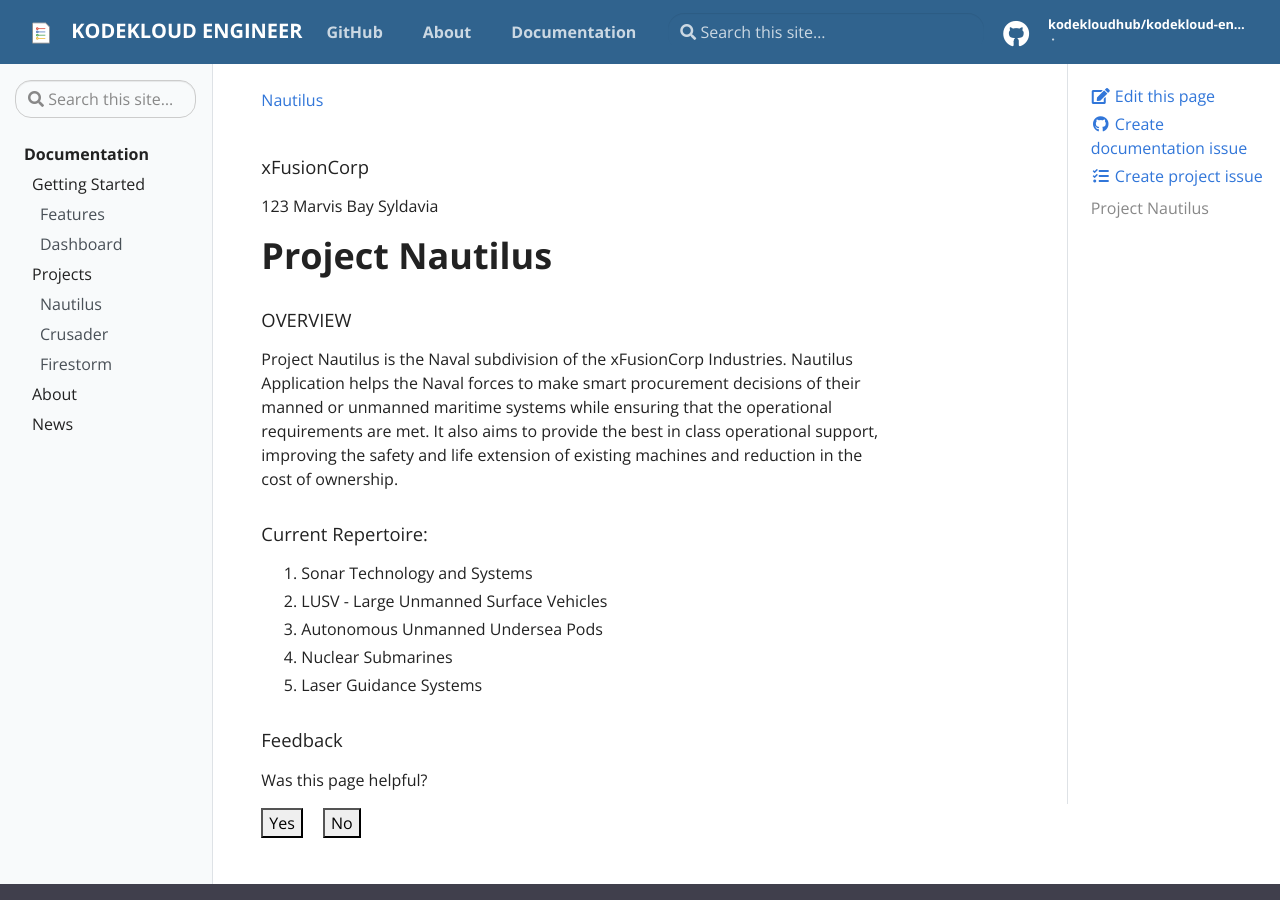
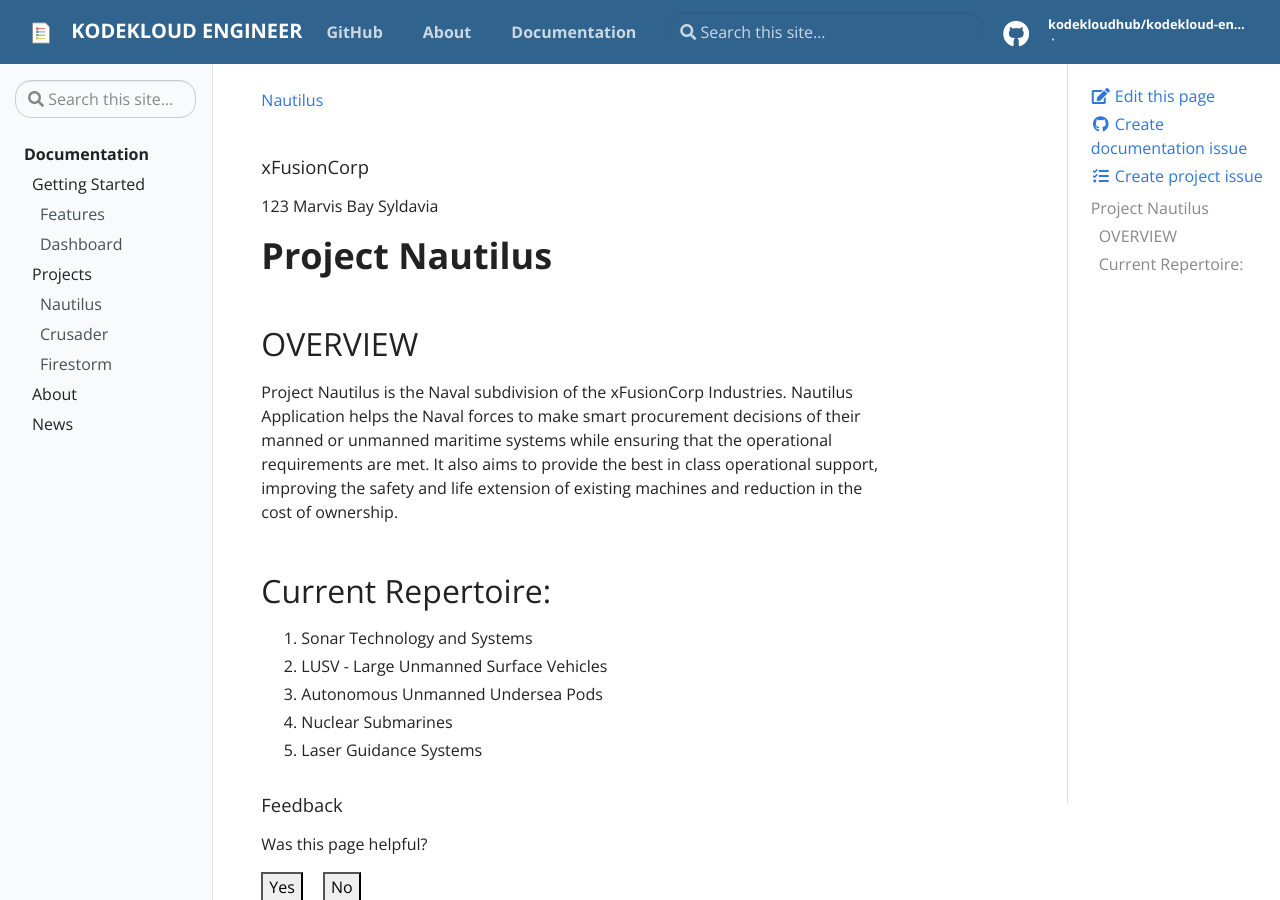
Before and after one commit to kodekloudhub/kodekloud-engineer, a Jekyll site: the page built from _docs/projects/nautilus-2.md, in a window 1280 px wide and 900 px high. Built offline with Jekyll 4.4.1, drawn with Linux system fonts in a browser that asks for light colours.

Commit message:
Update nautilus-2.md

```diff
--- a/_docs/projects/nautilus-2.md
+++ b/_docs/projects/nautilus-2.md
@@ -9,11 +9,11 @@ Syldavia
 
 # Project Nautilus
 
-##### OVERVIEW
+## OVERVIEW
 Project Nautilus is the Naval subdivision of the xFusionCorp Industries.
 Nautilus Application helps the Naval forces to make smart procurement decisions of their manned or unmanned maritime systems while ensuring that the operational requirements are met. It also aims to provide the best in class operational support, improving the safety and life extension of existing machines and reduction in the cost of ownership.
 
-##### Current Repertoire:
+## Current Repertoire:
 1. Sonar Technology and Systems
 2. LUSV - Large Unmanned Surface Vehicles
 3. Autonomous Unmanned Undersea Pods
```
